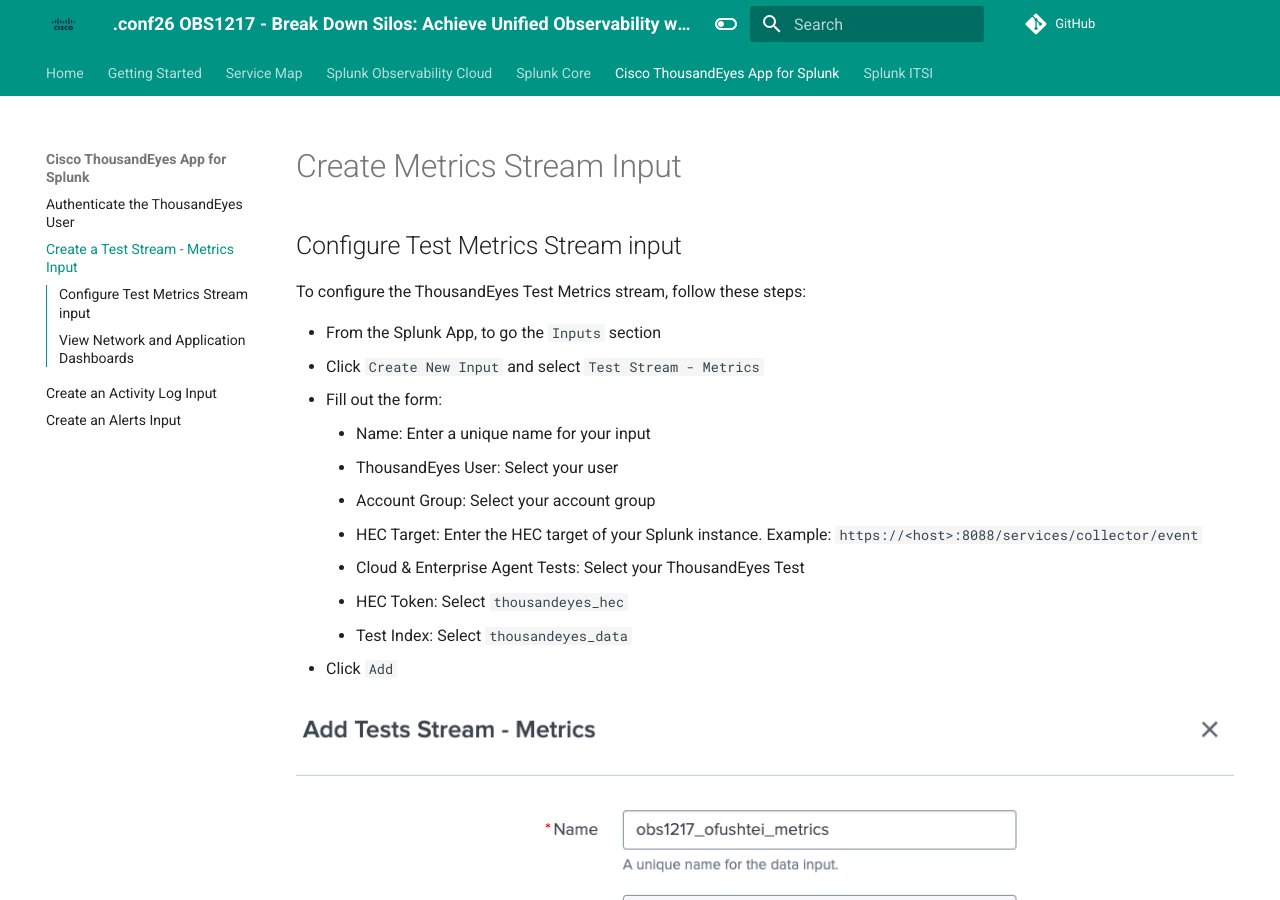
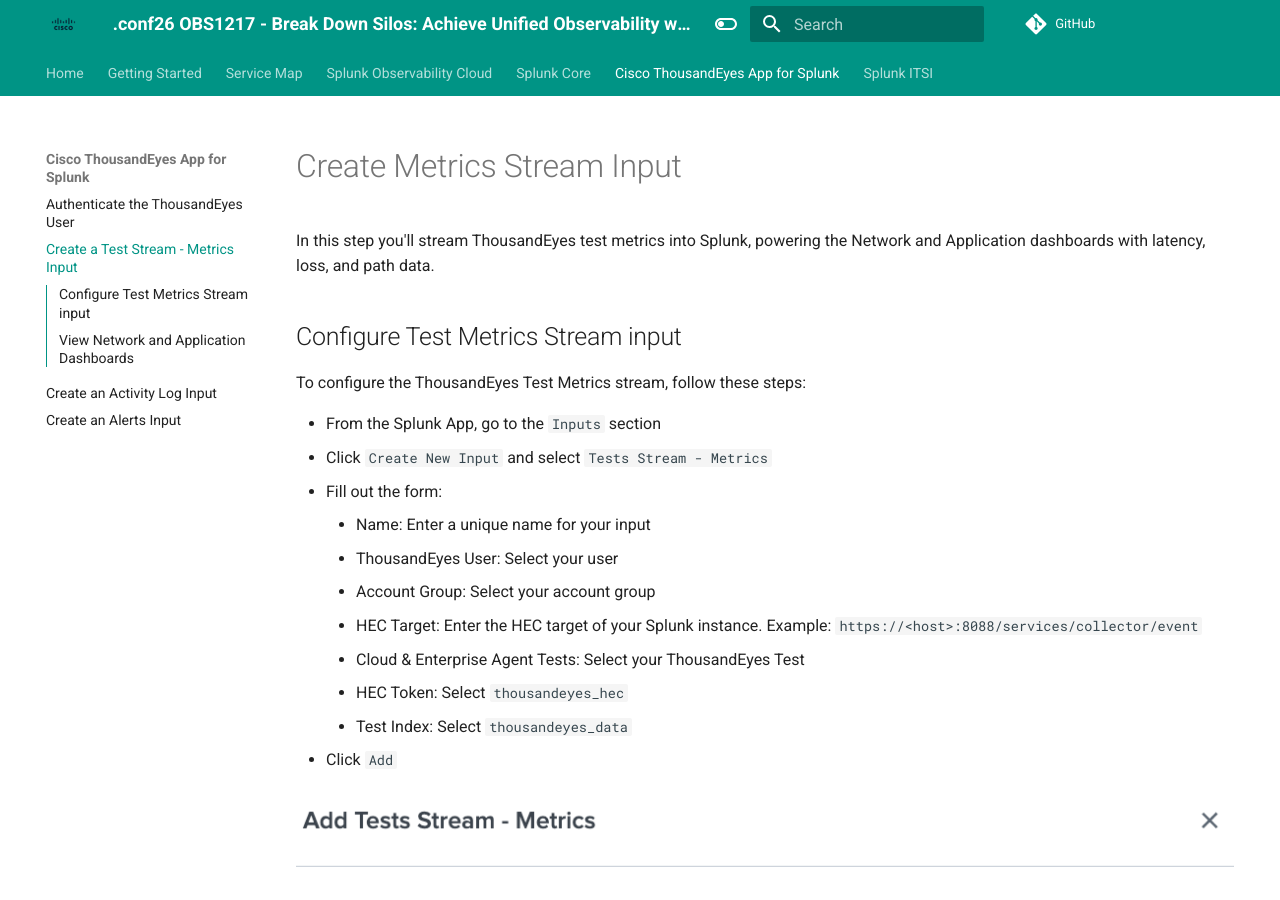
Before and after one commit to ajimenez1503/splunk.conf-2026-OBS1217, an MkDocs documentation site: the page built from docs/thousandeyes_splunk_app/create_metric_stream_input.md, in a window 1280 px wide and 900 px high. Built offline with MkDocs 1.6.1 and Material for MkDocs 9.7.7, drawn with Linux system fonts in a browser that asks for light colours; comment, search, counter and statistics services are not loaded.

Commit message:
TE App review

```diff
--- a/docs/thousandeyes_splunk_app/create_metric_stream_input.md
+++ b/docs/thousandeyes_splunk_app/create_metric_stream_input.md
@@ -1,11 +1,13 @@
 # Create Metrics Stream Input
+
+In this step you'll stream ThousandEyes test metrics into Splunk, powering the Network and Application dashboards with latency, loss, and path data.
 
 ## Configure Test Metrics Stream input
 
 To configure the ThousandEyes Test Metrics stream, follow these steps:
 
-- From the Splunk App, to go the `Inputs` section
-- Click `Create New Input` and select `Test Stream - Metrics`
+- From the Splunk App, go to the `Inputs` section
+- Click `Create New Input` and select `Tests Stream - Metrics`
 - Fill out the form:
     - Name: Enter a unique name for your input
     - ThousandEyes User: Select your user
```
Also changed, not shown: docs/thousandeyes_splunk_app/authenticate_thousandeyes_user.md (+1 -3 lines), docs/thousandeyes_splunk_app/create_activity_logs_input.md (+2 -0 lines), docs/thousandeyes_splunk_app/create_alerts_input.md (+3 -1 lines).
